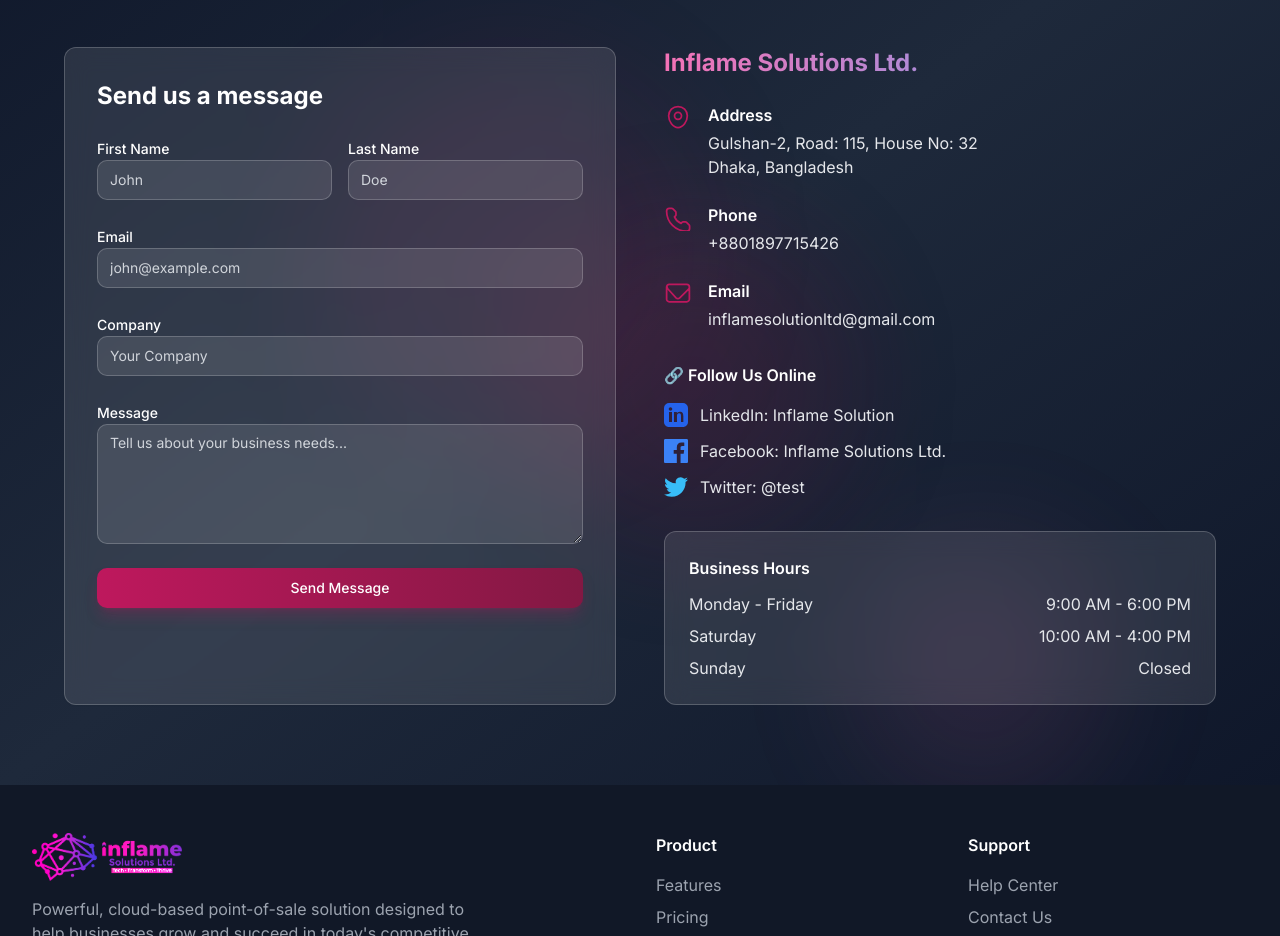
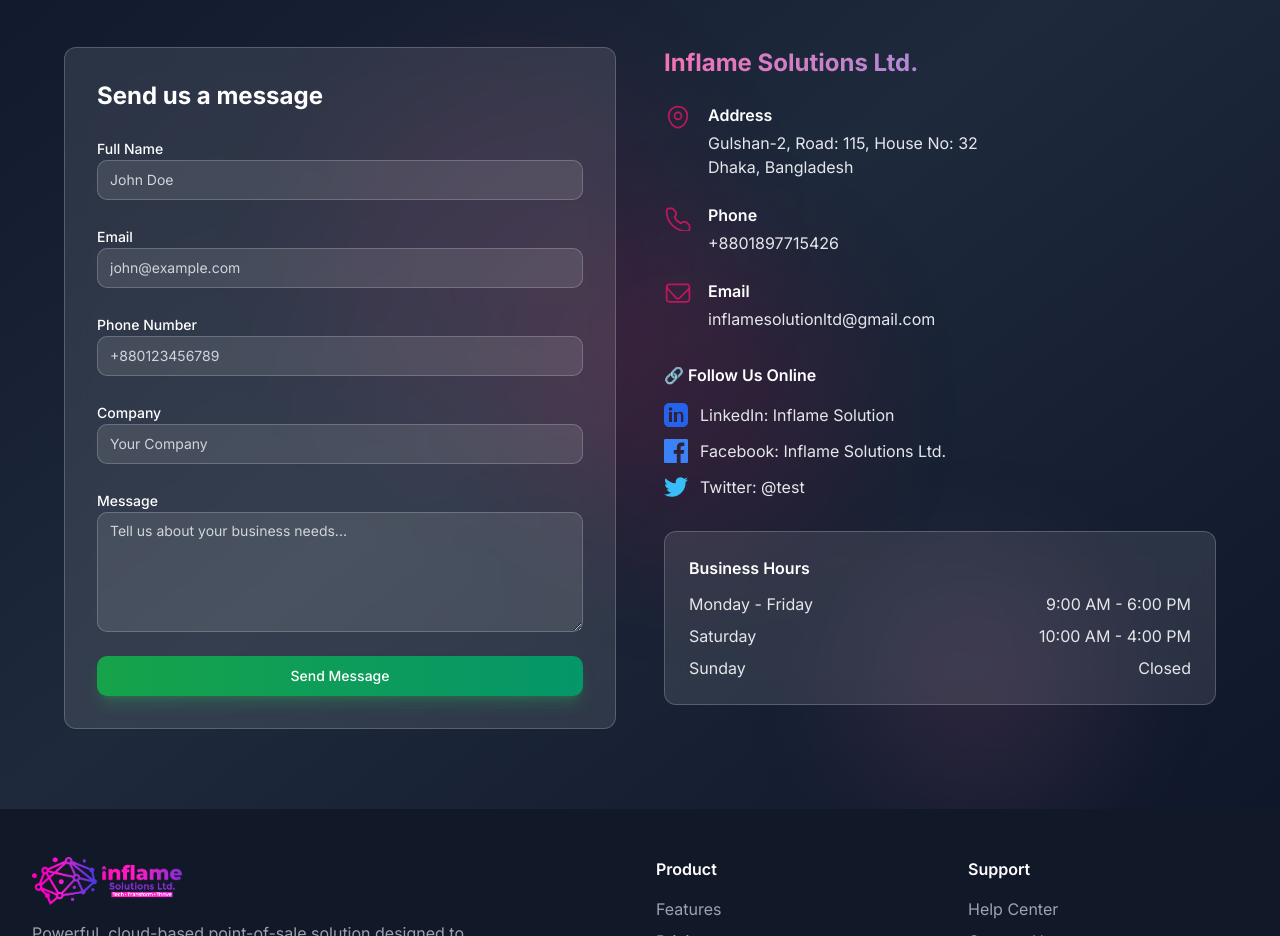
Before and after one commit to inflamesolutionsltd/pos, a React (Vite) app: page / in a window 1280 px wide. Shown: the part 8180-9116 px from the top of the page. Built offline with nearby package versions, Linux system fonts and the light colour scheme.

Commit message:
add phone number section and remove last name from contact page

```diff
--- a/src/components/sections/Contact.tsx
+++ b/src/components/sections/Contact.tsx
@@ -27,23 +27,13 @@ export const Contact = () => {
           <Card className="p-8 bg-white/10 backdrop-blur-md border border-white/20 hover:bg-white/20 transition-all duration-300 hover:border-pink-700/30">
             <h3 className="text-2xl font-bold mb-6 text-white">Send us a message</h3>
             <form className="space-y-6">
-              <div className="grid md:grid-cols-2 gap-4">
-                <div>
-                  <Label htmlFor="firstName" className="text-white">First Name</Label>
-                  <Input
-                    id="firstName"
-                    placeholder="John"
-                    className="bg-white/10 border-white/20 text-white placeholder:text-gray-300 focus:bg-white/20 transition-all duration-300 focus:border-pink-700"
-                  />
-                </div>
-                <div>
-                  <Label htmlFor="lastName" className="text-white">Last Name</Label>
-                  <Input
-                    id="lastName"
-                    placeholder="Doe"
-                    className="bg-white/10 border-white/20 text-white placeholder:text-gray-300 focus:bg-white/20 transition-all duration-300 focus:border-pink-700"
-                  />
-                </div>
+              <div>
+                <Label htmlFor="fullName" className="text-white">Full Name</Label>
+                <Input
+                  id="fullName"
+                  placeholder="John Doe"
+                  className="bg-white/10 border-white/20 text-white placeholder:text-gray-300 focus:bg-white/20 transition-all duration-300 focus:border-green-400"
+                />
               </div>
               <div>
                 <Label htmlFor="email" className="text-white">Email</Label>
@@ -51,7 +41,16 @@ export const Contact = () => {
                   id="email"
                   type="email"
                   placeholder="john@example.com"
-                  className="bg-white/10 border-white/20 text-white placeholder:text-gray-300 focus:bg-white/20 transition-all duration-300 focus:border-pink-700"
+                  className="bg-white/10 border-white/20 text-white placeholder:text-gray-300 focus:bg-white/20 transition-all duration-300 focus:border-green-400"
+                />
+              </div>
+              <div>
+                <Label htmlFor="phone" className="text-white">Phone Number</Label>
+                <Input
+                  id="phone"
+                  type="tel"
+                  placeholder="+880123456789"
+                  className="bg-white/10 border-white/20 text-white placeholder:text-gray-300 focus:bg-white/20 transition-all duration-300 focus:border-green-400"
                 />
               </div>
               <div>
@@ -59,7 +58,7 @@ export const Contact = () => {
                 <Input
                   id="company"
                   placeholder="Your Company"
-                  className="bg-white/10 border-white/20 text-white placeholder:text-gray-300 focus:bg-white/20 transition-all duration-300 focus:border-pink-700"
+                  className="bg-white/10 border-white/20 text-white placeholder:text-gray-300 focus:bg-white/20 transition-all duration-300 focus:border-green-400"
                 />
               </div>
               <div>
@@ -67,10 +66,10 @@ export const Contact = () => {
                 <Textarea
                   id="message"
                   placeholder="Tell us about your business needs..."
-                  className="bg-white/10 border-white/20 text-white placeholder:text-gray-300 min-h-[120px] focus:bg-white/20 transition-all duration-300 focus:border-pink-700"
+                  className="bg-white/10 border-white/20 text-white placeholder:text-gray-300 min-h-[120px] focus:bg-white/20 transition-all duration-300 focus:border-green-400"
                 />
               </div>
-              <Button className="w-full bg-gradient-to-r from-pink-700 to-pink-900 hover:from-pink-800 hover:to-pink-950 text-white transform hover:scale-105 transition-all duration-300 shadow-lg shadow-pink-700/25">
+              <Button className="w-full bg-gradient-to-r from-green-600 to-emerald-600 hover:from-green-700 hover:to-emerald-700 text-white transform hover:scale-105 transition-all duration-300 shadow-lg shadow-green-500/25">
                 Send Message
               </Button>
             </form>
@@ -144,7 +143,9 @@ export const Contact = () => {
                 <div className="flex items-center space-x-3 group cursor-pointer">
                   {/* Twitter Icon */}
                   <span className="text-2xl group-hover:scale-110 transition-transform duration-300">
-                    <svg xmlns="http://www.w3.org/2000/svg" viewBox="0 0 24 24" fill="currentColor" className="w-6 h-6 text-sky-400"><path d="M24 4.557a9.93 9.93 0 01-2.828.775 4.932 4.932 0 002.165-2.724c-.951.564-2.005.974-3.127 1.195a4.92 4.92 0 00-8.384 4.482c-4.086-.205-7.713-2.164-10.141-5.144a4.822 4.822 0 00-.666 2.475c0 1.708.87 3.216 2.188 4.099a4.904 4.904 0 01-2.229-.616c-.054 2.281 1.581 4.415 3.949 4.89a4.936 4.936 0 01-2.224.084c.627 1.956 2.444 3.377 4.6 3.417a9.867 9.867 0 01-6.102 2.104c-.396 0-.787-.023-1.175-.069a13.945 13.945 0 007.548 2.212c9.057 0 14.009-7.513 14.009-14.009 0-.213-.005-.425-.014-.636A10.012 10.012 0 0024 4.557z"/></svg>
+                    <svg xmlns="http://www.w3.org/2000/svg" viewBox="0 0 24 24" fill="currentColor" className="w-6 h-6 text-sky-400">
+                      <path d="M24 4.557a9.93 9.93 0 01-2.828.775 4.932 4.932 0 002.165-2.724c-.951.564-2.005.974-3.127 1.195a4.92 4.92 0 00-8.384 4.482c-4.086-.205-7.713-2.164-10.141-5.144a4.822 4.822 0 00-.666 2.475c0 1.708.87 3.216 2.188 4.099a4.904 4.904 0 01-2.229-.616c-.054 2.281 1.581 4.415 3.949 4.89a4.936 4.936 0 01-2.224.084c.627 1.956 2.444 3.377 4.6 3.417a9.867 9.867 0 01-6.102 2.104c-.396 0-.787-.023-1.175-.069a13.945 13.945 0 007.548 2.212c9.057 0 14.009-7.513 14.009-14.009 0-.213-.005-.425-.014-.636A10.012 10.012 0 0024 4.557z"/>
+                    </svg>
                   </span>
                   <span className="group-hover:text-white transition-colors duration-300">Twitter: @test</span>
                 </div>
```
